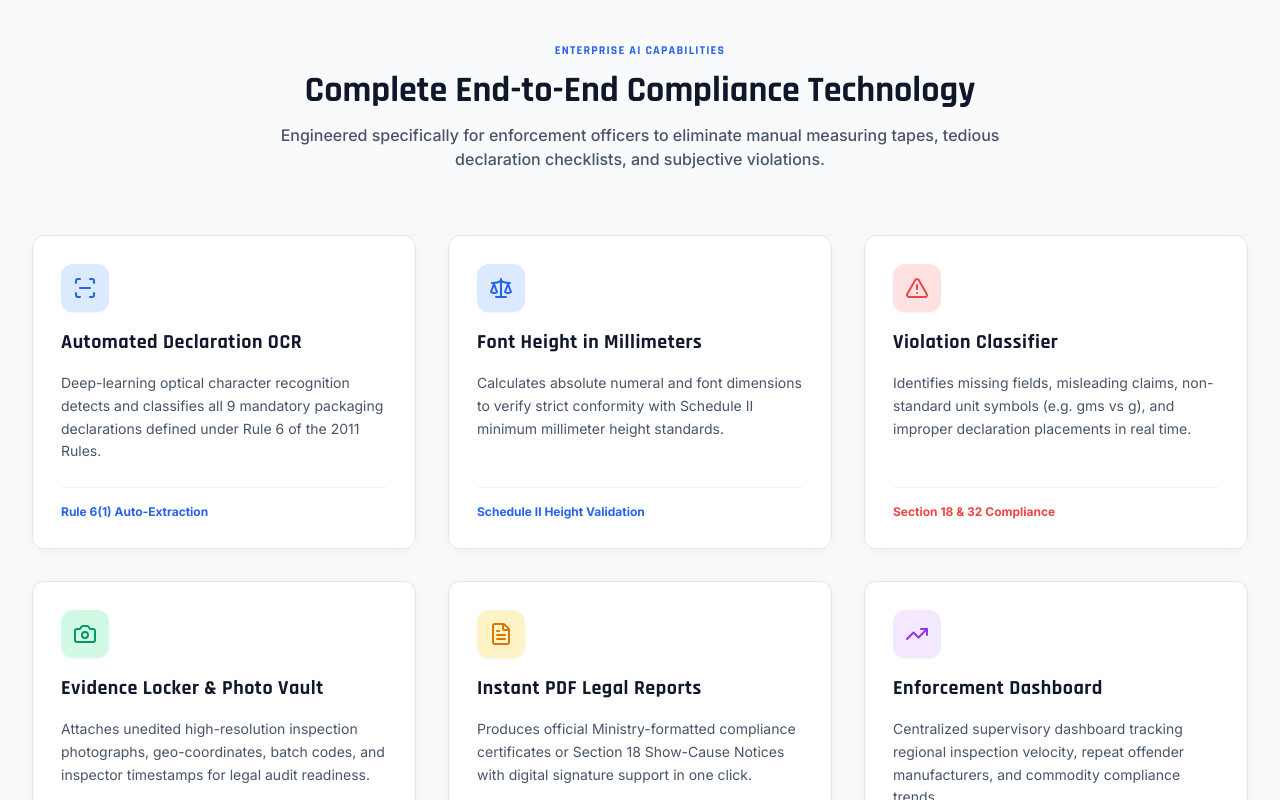
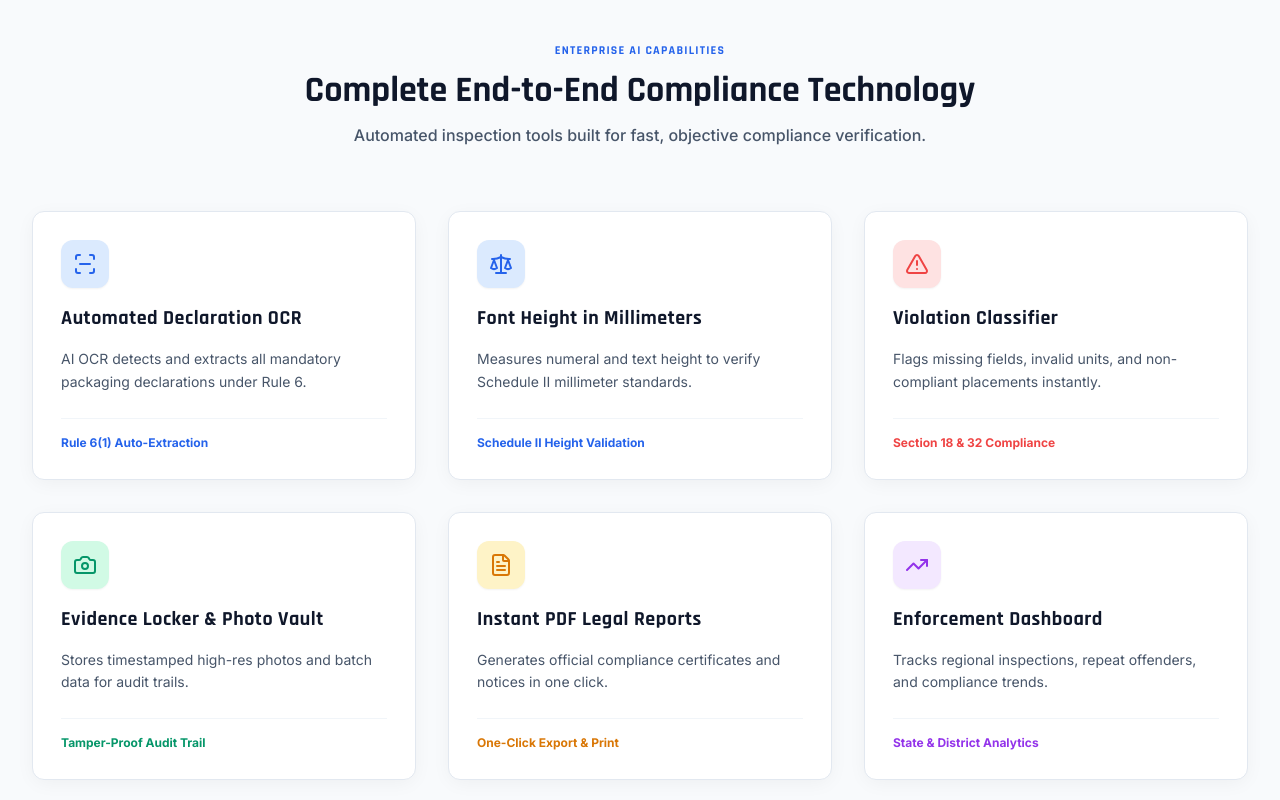
Before and after one commit to hrshvv/legal-drishti-ai, a React (Vite) app: page / in a window 1280 px wide. Shown: the part 840-1640 px from the top of the page. Built offline with nearby package versions, Linux system fonts and the light colour scheme.

Commit message:
added new changes

```diff
--- a/src/pages/Login.jsx
+++ b/src/pages/Login.jsx
@@ -359,7 +359,7 @@ const Login = () => {
               Complete End-to-End Compliance Technology
             </p>
             <p className="text-slate-600 font-medium text-base">
-              Engineered specifically for enforcement officers to eliminate manual measuring tapes, tedious declaration checklists, and subjective violations.
+              Automated inspection tools built for fast, objective compliance verification.
             </p>
           </div>
 
@@ -373,7 +373,7 @@ const Login = () => {
                 </div>
                 <h3 className="text-xl font-bold text-slate-900">Automated Declaration OCR</h3>
                 <p className="text-sm text-slate-600 leading-relaxed">
-                  Deep-learning optical character recognition detects and classifies all 9 mandatory packaging declarations defined under Rule 6 of the 2011 Rules.
+                  AI OCR detects and extracts all mandatory packaging declarations under Rule 6.
                 </p>
               </div>
               <div className="mt-6 pt-4 border-t border-slate-100 flex items-center text-xs font-bold text-primary-600">
@@ -389,7 +389,7 @@ const Login = () => {
                 </div>
                 <h3 className="text-xl font-bold text-slate-900">Font Height in Millimeters</h3>
                 <p className="text-sm text-slate-600 leading-relaxed">
-                  Calculates absolute numeral and font dimensions to verify strict conformity with Schedule II minimum millimeter height standards.
+                  Measures numeral and text height to verify Schedule II millimeter standards.
                 </p>
               </div>
               <div className="mt-6 pt-4 border-t border-slate-100 flex items-center text-xs font-bold text-blue-600">
@@ -405,7 +405,7 @@ const Login = () => {
                 </div>
                 <h3 className="text-xl font-bold text-slate-900">Violation Classifier</h3>
                 <p className="text-sm text-slate-600 leading-relaxed">
-                  Identifies missing fields, misleading claims, non-standard unit symbols (e.g. gms vs g), and improper declaration placements in real time.
+                  Flags missing fields, invalid units, and non-compliant placements instantly.
                 </p>
               </div>
               <div className="mt-6 pt-4 border-t border-slate-100 flex items-center text-xs font-bold text-danger">
@@ -421,7 +421,7 @@ const Login = () => {
                 </div>
                 <h3 className="text-xl font-bold text-slate-900">Evidence Locker & Photo Vault</h3>
                 <p className="text-sm text-slate-600 leading-relaxed">
-                  Attaches unedited high-resolution inspection photographs, geo-coordinates, batch codes, and inspector timestamps for legal audit readiness.
+                  Stores timestamped high-res photos and batch data for audit trails.
                 </p>
               </div>
               <div className="mt-6 pt-4 border-t border-slate-100 flex items-center text-xs font-bold text-emerald-600">
@@ -437,7 +437,7 @@ const Login = () => {
                 </div>
                 <h3 className="text-xl font-bold text-slate-900">Instant PDF Legal Reports</h3>
                 <p className="text-sm text-slate-600 leading-relaxed">
-                  Produces official Ministry-formatted compliance certificates or Section 18 Show-Cause Notices with digital signature support in one click.
+                  Generates official compliance certificates and notices in one click.
                 </p>
               </div>
               <div className="mt-6 pt-4 border-t border-slate-100 flex items-center text-xs font-bold text-amber-600">
@@ -453,7 +453,7 @@ const Login = () => {
                 </div>
                 <h3 className="text-xl font-bold text-slate-900">Enforcement Dashboard</h3>
                 <p className="text-sm text-slate-600 leading-relaxed">
-                  Centralized supervisory dashboard tracking regional inspection velocity, repeat offender manufacturers, and commodity compliance trends.
+                  Tracks regional inspections, repeat offenders, and compliance trends.
                 </p>
               </div>
               <div className="mt-6 pt-4 border-t border-slate-100 flex items-center text-xs font-bold text-purple-600">
```
